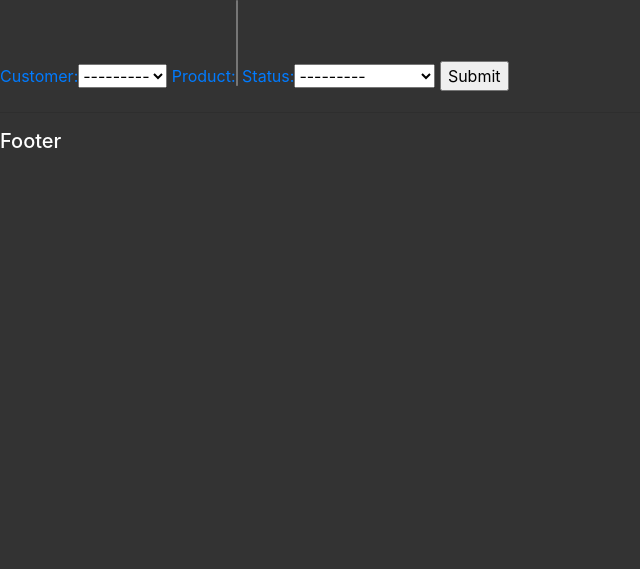
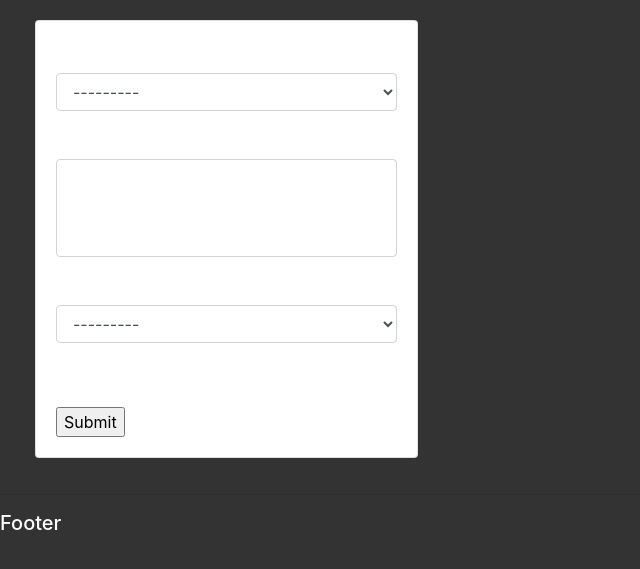
Before and after one commit to sudharsan004/crm, a Django app: page /create_order/ in a window 1280 px wide. Shown: the part 72-641 px from the top of the page, without its empty margins (0-640 px from the left). Run offline with Django 3.2, Linux system fonts and the light colour scheme; lists and menus that the app fills with data are empty; some libraries are stand-ins or nearby versions.

Commit message:
add customer Form

```diff
--- a/crm/accounts/forms.py
+++ b/crm/accounts/forms.py
@@ -1,8 +1,14 @@
 from django.forms import ModelForm
-from .models import Order
+from .models import *
 
 
 class OrderForm(ModelForm):
     class Meta:
         model = Order
         fields = '__all__'
+
+
+class CustomerForm(ModelForm):
+    class Meta:
+        model = Customer
+        fields = '__all__'
--- a/crm/accounts/views.py
+++ b/crm/accounts/views.py
@@ -53,7 +53,7 @@ def createOrder(request):
             form.save()
             return redirect('home')
     context = {'form': form}
-    return render(request, 'accounts/order_form.html', context)
+    return render(request, 'accounts/update_form.html', context)
 
 
 def updateOrder(request, pk):
@@ -65,7 +65,7 @@ def updateOrder(request, pk):
         if form.is_valid():
             form.save()
             return redirect('home')
-    return render(request, 'accounts/order_form.html', context)
+    return render(request, 'accounts/update_form.html', context)
 
 
 def deleteOrder(request, pk):
@@ -75,3 +75,15 @@ def deleteOrder(request, pk):
         order.delete()
         return redirect('home')
     return render(request, 'accounts/delete.html', context)
+
+
+def updateCustomer(request, pk):
+    customer = Customer.objects.get(id=pk)
+    form = CustomerForm(instance=customer)
+    context = {'form': form}
+    if request.method == 'POST':
+        form = CustomerForm(request.POST, instance=customer)
+        if form.is_valid():
+            form.save()
+            return redirect('home')
+    return render(request, 'accounts/update_form.html', context)
--- a/crm/crm/settings.py
+++ b/crm/crm/settings.py
@@ -39,7 +39,10 @@ INSTALLED_APPS = [
     'django.contrib.staticfiles',
     'accounts',
     'phonenumber_field',
+    'crispy_forms',
 ]
+
+CRISPY_TEMPLATE_PACK = 'bootstrap4'
 
 MIDDLEWARE = [
     'django.middleware.security.SecurityMiddleware',
--- a/crm/static/css/index.css
+++ b/crm/static/css/index.css
@@ -3,7 +3,8 @@ body {
   background-color: #333;
 }
 
-h5 {
+h5,
+label {
   color: white;
 }
 
--- a/crm/static/js/index.js
+++ b/crm/static/js/index.js
@@ -3,17 +3,20 @@ var toggle = document.querySelector('.bg')
 var day = false
 
 var body = document.querySelector('body')
+var label = document.querySelectorAll('label')
 
 
 toggle.addEventListener('click', () => {
     if (day) {
         body.style.backgroundColor = "#ebeff5"
+        document.querySelectorAll('label').forEach(e => e.style.color = "#333")
         document.querySelectorAll('h5').forEach(e => e.style.color = "black")
         document.querySelector('#icon').classList.remove('fa-sun-o')
         document.querySelector('#icon').classList.add('fa-moon-o')
         day = !day
     } else {
         body.style.backgroundColor = '#333'
+        document.querySelectorAll('label').forEach(e => e.style.color = "white")
         document.querySelectorAll('h5').forEach(e => e.style.color = "white")
         document.querySelector('#icon').classList.remove('fa-moon-o')
         document.querySelector('#icon').classList.add('fa-sun-o')
--- a/crm/templates/accounts/customer.html
+++ b/crm/templates/accounts/customer.html
@@ -91,7 +91,7 @@
                     <th>Date Ordered</th>
                     <th>Status</th>
                     <th>Update</th>
-                    <th>Delete</th>
+                    <th>Remove</th>
                 </tr>
                 {% for order in all_orders %}
                 <tr>
--- a/crm/templates/accounts/order_form.html
+++ /dev/null
@@ -1,12 +0,0 @@
-{% extends 'accounts/base.html' %}
-{% load static %}
-
-{% block content %}
-
-<form class="text-primary" action="" method="post">
-    {% csrf_token %}
-    {{form}}
-    <input type="submit" value="Submit">
-</form>
-
-{% endblock %}
--- /dev/null
+++ b/crm/templates/accounts/update_form.html
@@ -0,0 +1,27 @@
+{% extends 'accounts/base.html' %}
+{% load static %}
+{% load crispy_forms_tags %}
+{% block content %}
+
+<div class="container-fluid center">
+    <div class="row" style="padding: 20px;">
+        <div class="col-md-4 offset-md-">
+            <div class="card card-body">
+                <form class="" action="" method="post">
+                    {% csrf_token %}
+                    {{form|crispy}}
+                    <br><br>
+                    <input type="submit" value="Submit">
+                </form>
+            </div>
+
+
+
+
+        </div>
+    </div>
+</div>
+</div>
+
+
+{% endblock %}
```
Also changed, not shown: 2 other files.
